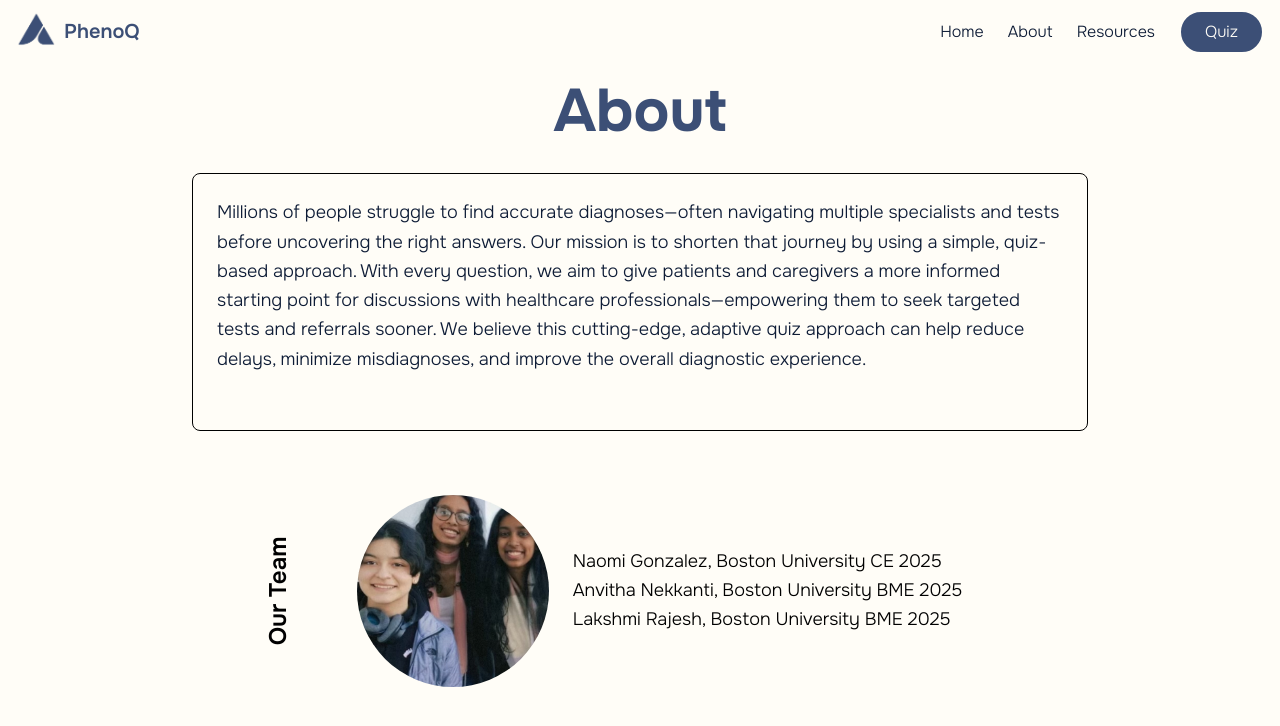
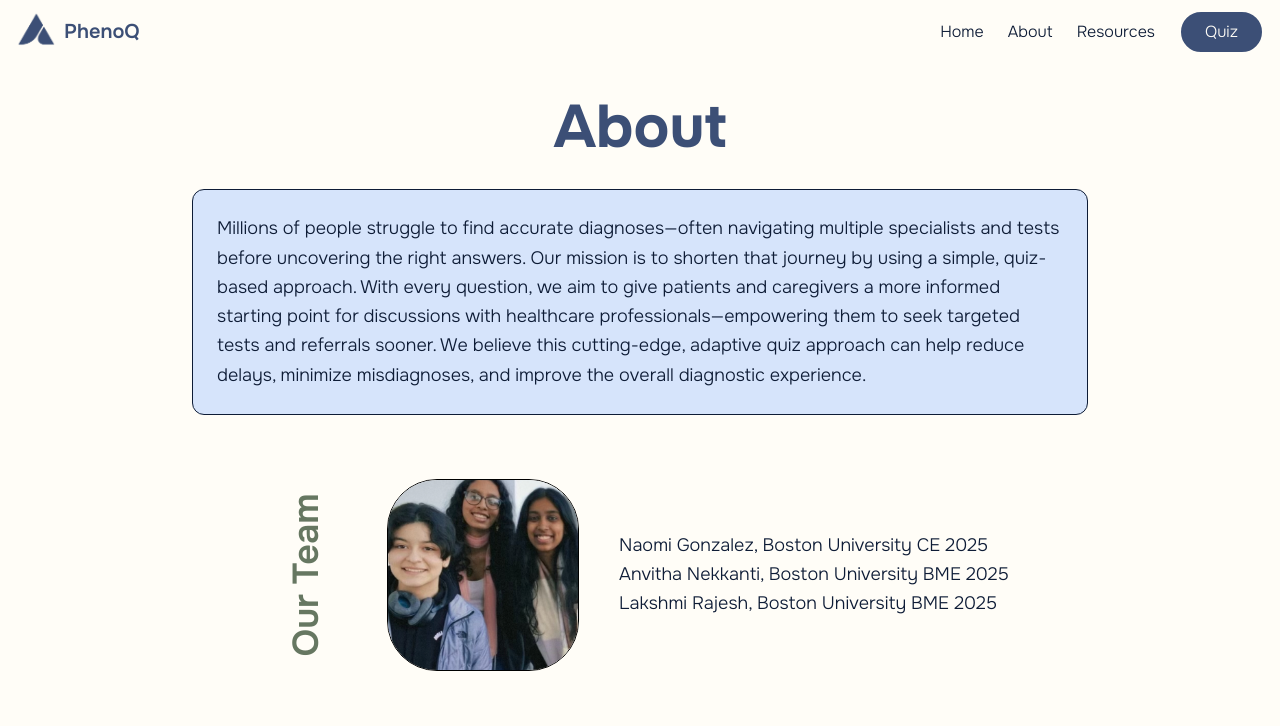
Before and after one commit to NaomiGonz/NAL, a React (Vite) app in the folder web-app/: page /about in a window 1280 px wide. Shown: the top 726 px of the page. Built offline with nearby package versions, Linux system fonts and the light colour scheme.

Commit message:
made edits to about page

```diff
--- a/web-app/src/index.css
+++ b/web-app/src/index.css
@@ -10,6 +10,7 @@
   --color-green: #667761;
   --color-lightblue: #AFCBFF;
   --color-darkblue: #0E1C36;
+  --color-lightlightblue: #D6E4FB;
 }
 
 body {
--- a/web-app/src/pages/About.jsx
+++ b/web-app/src/pages/About.jsx
@@ -7,8 +7,9 @@ const About = () => {
       <div className="max-w-4xl mx-auto text-left">
         <h1 className="text-6xl font-bold text-mediumblue text-center text-slate-800 mb-4">About</h1>
         <h2 className="text-3xl text-slate-600 mb-8"></h2>
-          <div className="rounded-lg border border-red-500 p-6 bg-blue-50">
-            <p className="text-slate-600 font-light text-darkblue text-lg leading-relaxed mb-8">
+          <div className="">
+            <p className="border text-darkblue font-light text-lg leading-relaxed mb-2
+            rounded-xl bg-opacity-50 bg-lightlightblue p-6">
               Millions of people struggle to find accurate diagnoses—often navigating multiple
               specialists and tests before uncovering the right answers. Our mission is to shorten
               that journey by using a simple, quiz-based approach. With every question, we aim
@@ -19,17 +20,17 @@ const About = () => {
             </p>
           </div>
      <div className="flex items-center p-8 mt-8">
-          <p className="text-2xl text-green-800 font-semibold transform -rotate-90 mr-6">
+          <p className="text-4xl text-green font-semibold transform -rotate-90">
             Our Team
           </p>
-          <div className="w-48 h-48 rounded-full overflow-hidden mr-6">
+          <div className="w-48 h-48 rounded-[50px] overflow-hidden mr-10 border">
             <img
               src={teamPhoto}
               alt="Our Team"
               className="object-cover w-full h-full"
             />
           </div>
-          <p className="text-slate-600 font-light text-blue-900 text-lg leading-relaxed">
+          <p className="text-darkblue font-light text-lg leading-relaxed">
             Naomi Gonzalez, Boston University CE 2025
             <br />
             Anvitha Nekkanti, Boston University BME 2025
```
